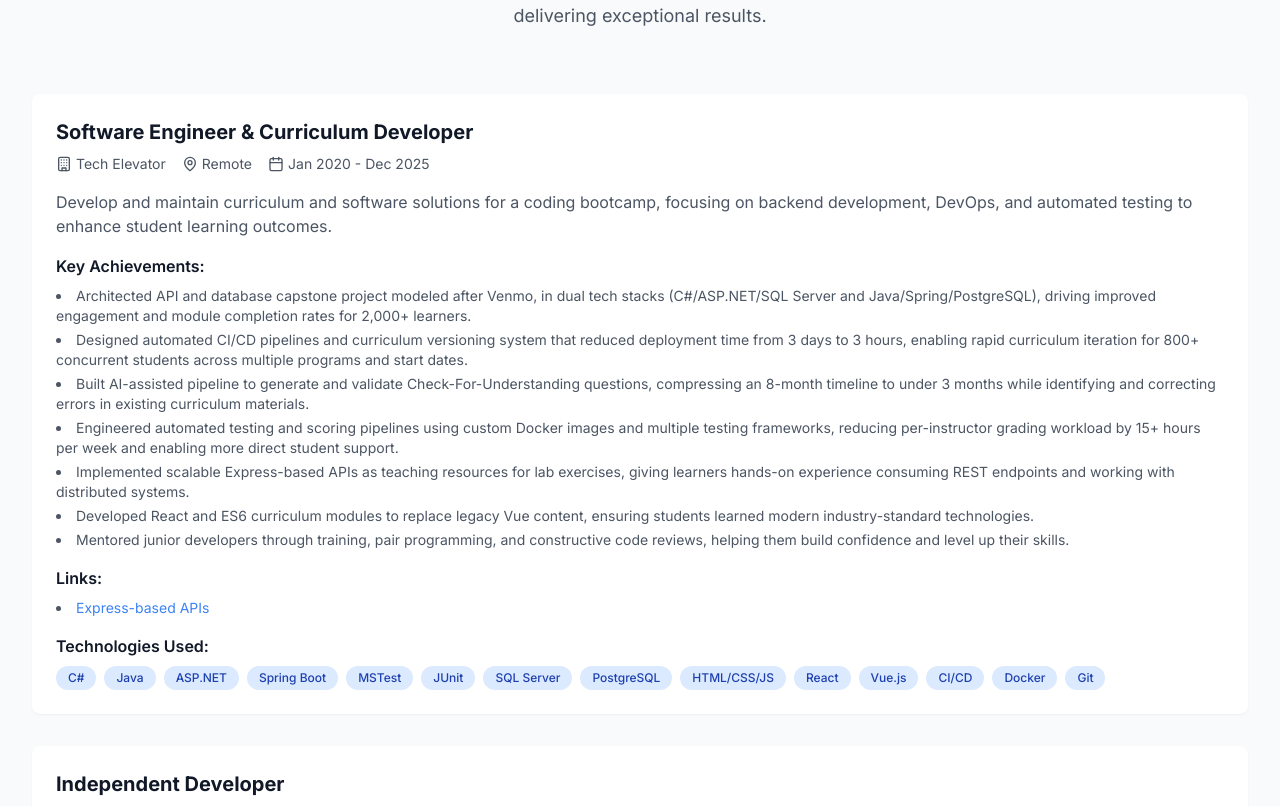
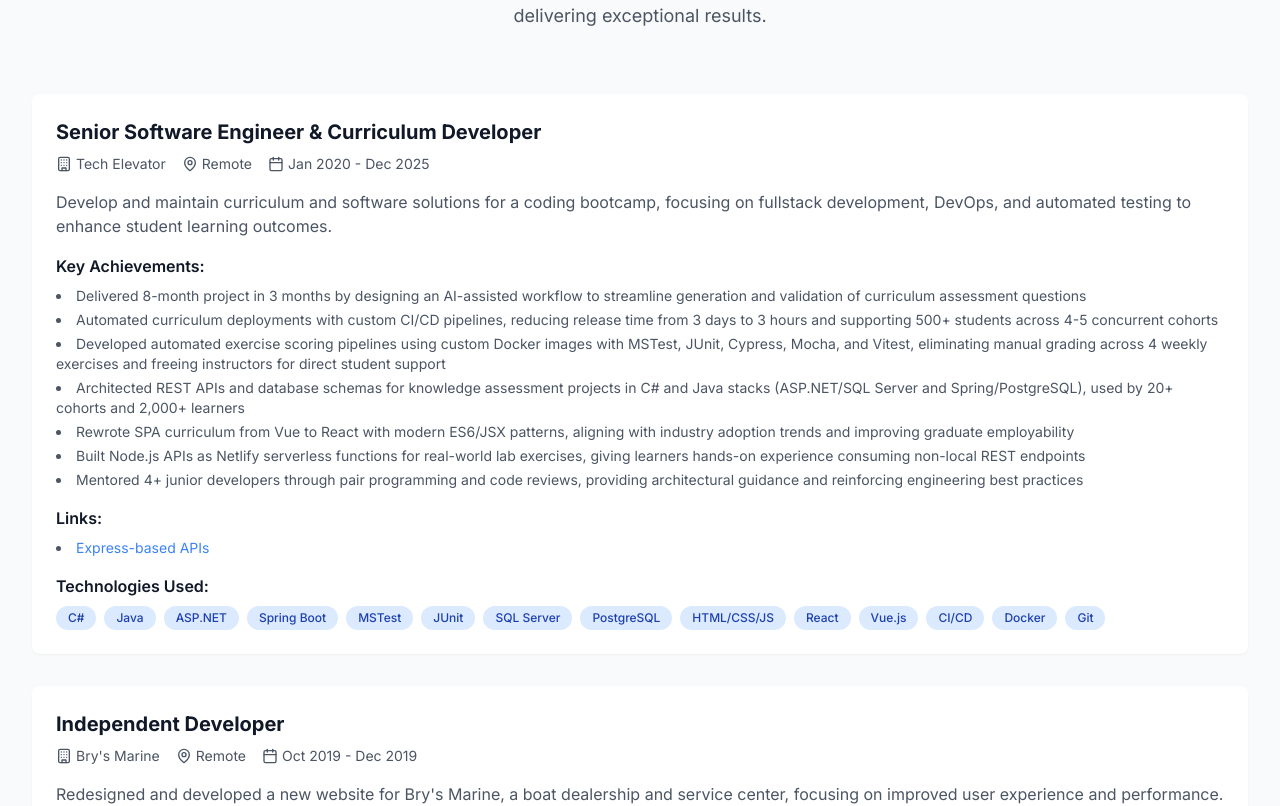
Before and after one commit to dbry23/brytech.dev, a Next.js app: page / in a window 1280 px wide. Shown: the part 3822-4628 px from the top of the page. Built offline with nearby package versions, Linux system fonts and the light colour scheme.

Commit message:
update projects, skills, and experience

```diff
--- a/components/Experience.tsx
+++ b/components/Experience.tsx
@@ -9,19 +9,19 @@ const Experience = () => {
   const yearsOfExperience = useContext(YearsExperienceContext)
   const experiences = [
     {
-      title: 'Software Engineer & Curriculum Developer',
+      title: 'Senior Software Engineer & Curriculum Developer',
       company: 'Tech Elevator',
       location: 'Remote',
       period: 'Jan 2020 - Dec 2025',
-      description: 'Develop and maintain curriculum and software solutions for a coding bootcamp, focusing on backend development, DevOps, and automated testing to enhance student learning outcomes.',
+      description: 'Develop and maintain curriculum and software solutions for a coding bootcamp, focusing on fullstack development, DevOps, and automated testing to enhance student learning outcomes.',
       achievements: [
-        'Architected API and database capstone project modeled after Venmo, in dual tech stacks (C#/ASP.NET/SQL Server and Java/Spring/PostgreSQL), driving improved engagement and module completion rates for 2,000+ learners.',
-        'Designed automated CI/CD pipelines and curriculum versioning system that reduced deployment time from 3 days to 3 hours, enabling rapid curriculum iteration for 800+ concurrent students across multiple programs and start dates.',
-        'Built AI-assisted pipeline to generate and validate Check-For-Understanding questions, compressing an 8-month timeline to under 3 months while identifying and correcting errors in existing curriculum materials.',
-        'Engineered automated testing and scoring pipelines using custom Docker images and multiple testing frameworks, reducing per-instructor grading workload by 15+ hours per week and enabling more direct student support.',
-        'Implemented scalable Express-based APIs as teaching resources for lab exercises, giving learners hands-on experience consuming REST endpoints and working with distributed systems.',
-        'Developed React and ES6 curriculum modules to replace legacy Vue content, ensuring students learned modern industry-standard technologies.',
-        'Mentored junior developers through training, pair programming, and constructive code reviews, helping them build confidence and level up their skills.'
+        'Delivered 8-month project in 3 months by designing an AI-assisted workflow to streamline generation and validation of curriculum assessment questions',
+        'Automated curriculum deployments with custom CI/CD pipelines, reducing release time from 3 days to 3 hours and supporting 500+ students across 4-5 concurrent cohorts',
+        'Developed automated exercise scoring pipelines using custom Docker images with MSTest, JUnit, Cypress, Mocha, and Vitest, eliminating manual grading across 4 weekly exercises and freeing instructors for direct student support',
+        'Architected REST APIs and database schemas for knowledge assessment projects in C# and Java stacks (ASP.NET/SQL Server and Spring/PostgreSQL), used by 20+ cohorts and 2,000+ learners',
+        'Rewrote SPA curriculum from Vue to React with modern ES6/JSX patterns, aligning with industry adoption trends and improving graduate employability',
+        'Built Node.js APIs as Netlify serverless functions for real-world lab exercises, giving learners hands-on experience consuming non-local REST endpoints',
+        'Mentored 4+ junior developers through pair programming and code reviews, providing architectural guidance and reinforcing engineering best practices'
       ],
       technologies: ['C#', 'Java', 'ASP.NET', 'Spring Boot', 'MSTest', 'JUnit', 'SQL Server', 'PostgreSQL', 'HTML/CSS/JS', 'React', 'Vue.js', 'CI/CD', 'Docker', 'Git'],
       links: [
@@ -49,16 +49,18 @@ const Experience = () => {
       ]
     },
     {
-      title: 'Lead Software Engineer / Software Engineer',
+      title: 'Lead Software Engineer',
       company: 'Traffic Safety Store',
-      location: 'Hybrid / Philadelphia, PA',
+      location: 'Philadelphia, PA / Remote',
       period: 'Jul 2016 - Sep 2019',
       description: 'Led development of e-commerce platform for traffic safety products, focusing on enhancing user experience, expanding product offerings, and improving operational efficiency.',
       achievements: [
-        'Implemented new interface for road construction signs using ASP.NET and React, expanding the product catalog to 200+ new signs and generating $150k+ in additional annual revenue.',
-        'Built interactive custom sign builder with JavaScript and Cloudinary, driving $60k+ in new revenue within six months and significantly improving conversion rates in A/B tests.',
-        'Developed live search and filtering for safety vest products using JavaScript and Elasticsearch, increasing average order value by $500+ on safety vest purchases.',
-        'Led 3-person team to launch admin site with ASP.NET and React, unifying phone and online orders across 4 storefronts and enabling bulk product management for inventory, pricing, and promotions.'
+        'Led 3-person team to unify product and order management across 5 data sources and 4 storefronts into a single admin platform, making common management tasks 5-10x faster',
+        'Replaced insecure homegrown authentication with role-based access control using Microsoft Identity and implemented audit trails on data changes, hardening security and data integrity across all storefronts',
+        'Increased annual revenue $150k+ by replacing a static 30-item product grid with a live-filtering React interface, enabling customers to search 200+ road construction sign legends',
+        'Developed Elasticsearch-powered live filtering of safety vest inventory by size, color, and ANSI safety rating, increasing conversion rates from 17% to 23% as validated through A/B testing',
+        'Drove $60k+ in new sales within six months by building a custom sign configurator with live preview and near real-time rendering using JavaScript and Cloudinary API',
+        'Integrated Avalara sales tax API to replace incomplete state-only tax calculations with accurate local and county rates, eliminating recurring manual corrections and automating the exemption approval process'
       ],
       technologies: ['ASP.NET', 'SQL', 'React', 'jQuery', 'HTML/CSS/JS', 'LESS', 'SQL Server', 'Elasticsearch', 'FluentMigrator', 'Git'],
       links: [
@@ -77,15 +79,17 @@ const Experience = () => {
       ]
     },
     {
-      title: 'IT Applications Developer',
+      title: 'Software Engineer',
       company: 'Dechert LLP',
       location: 'Philadelphia, PA',
       period: 'Jan 2011 - Jul 2016',
       description: 'Developed and maintained internal applications for a global law firm, focusing on automating processes, integrating third-party services, and enhancing document management systems to improve operational efficiency.',
       achievements: [
-        'Architected and developed ASP.NET system to automate conflict-of-interest document restrictions in iManage document management platform, saving legal and IT teams 20+ hours per week.',
-        'Built searchable skills database using ASP.NET and JavaScript, enabling legal teams to find internal translators and subject matter experts and saving $25k+ annually in external consultant fees.',
-        'Integrated Okta and Box REST APIs to automate application provisioning and external document sharing, reducing manual work for Help Desk and IT Operations teams.'
+        "Architected ASP.NET/SQL Server system to automate conflict-of-interest document restrictions in iManage across the firm's distributed global infrastructure, saving legal and IT teams 20+ hours per week",
+        'Saved firm $25k+ annually by building a searchable internal skills database that reduced reliance on costly consultants',
+        'Integrated Okta REST API with internal systems to automate app provisioning, eliminating manual IT steps for employee onboarding and access requests',
+        "Integrated Box REST API with iManage to enable secure external document sharing, extending collaboration capabilities beyond the firm's internal platform",
+        'Reverse engineered legacy ASP.NET applications and MSSQL stored procedures from defunct vendors to resolve critical issues including DST handling failures and Windows/IE compatibility problems, ensuring business continuity'
       ],
       technologies: ['ASP.NET', 'SQL', 'HTML/CSS/JS', 'jQuery', 'SQL Server', 'SSRS', 'SSIS', 'iManage', 'Git']
     },
@@ -95,27 +99,30 @@ const Experience = () => {
       location: 'Fort Washington, PA',
       period: 'Feb 2010 - Jan 2011',
       achievements: [
-        'Enhanced ASP.NET and SQL applications for Contract Analysis department by expanding data capture and optimizing keyboard navigation, helping analysts process contracts more quickly and reducing daily backlog by 20%.'
+        'Enhanced ASP.NET and SQL applications for Contract Analysis department by expanding data capture and optimizing keyboard navigation, enabling analysts to process contracts faster and reducing daily backlog by 20%',
+        'Designed policy review application with approval workflow and audit trail, reducing errors and re-reviews for the 5-6 person review team',
+        'Developed internal project management tool for the engineering department, automating deployment plan generation and replacing an error-prone manual process'
       ],
       technologies: ['ASP.NET', 'WinForms', 'SQL', 'HTML/CSS/JS', 'SQL Server']
     },
     {
-      title: 'Applications Developer',
-      company: 'Capmark Financial Group, Inc.',
+      title: 'Junior Software Engineer',
+      company: 'Capmark Financial Group',
       location: 'Horsham, PA',
       period: 'Jan 2007 - Feb 2010',
       achievements: [
-        'Migrated mission-critical data transfer process from legacy Perl script to a .NET Windows Service, improving reliability and reducing manual reruns by 80%.'
+        'Rebuilt mission-critical data transfer process from legacy Perl script to a .NET Windows Service, improving reliability and reducing manual reruns by 80%',
+        'Upgraded major finance applications to ASP.NET 2.0 and SQL Server 2008, implementing new business features, stored procedures, and tighter integration with iManage document management systems'
       ],
       technologies: ['ASP.NET', 'HTML/CSS/JS', 'SQL', 'SQL Server', 'iManage']
     },
     {
-      title: '.NET Developer',
+      title: 'Student Software Engineer',
       company: 'School of Tourism & Hospitality Management, Temple University',
       location: 'Philadelphia, PA',
       period: 'Jun 2006 - Jan 2007',
       achievements: [
-        'Created ASP.NET web applications demonstrating and sharing knowledge for hospitality management professionals, leading to better information sharing among remote users.'
+        'Migrated Classic ASP web applications to ASP.NET 1.1 for the hospitality management department, serving faculty and industry professionals'
       ],
       technologies: ['ASP.NET', 'Classic ASP', 'HTML', 'SQL', 'SQL Server']
     }
--- a/components/Projects.tsx
+++ b/components/Projects.tsx
@@ -7,45 +7,61 @@ const Projects = () => {
   const projects = [
     {
       title: 'Pick For Me TV',
-      description: 'Created random TV episode picker using TypeScript, Next.js, and TMDB API integration to recreate the experience of stumbling onto your favorite shows while channel surfing.',
+      description: 'Random TV episode picker using TMDB API to recreate the channel surfing experience',
       image: '/projects/pick-for-me-tv.gif',
-      technologies: ['TypeScript', 'Next.js', 'React', 'REST API', 'Tailwind CSS', 'TMDB', 'Vercel'],
+      technologies: ['TypeScript', 'Next.js', 'React', 'REST API', 'Tailwind CSS', 'shadcn/ui', 'TMDB', 'Vercel'],
       liveUrl: 'https://pickforme.tv',
       repoUrl: 'https://github.com/dbry23/pickforme.tv',
       featured: true
     },
     {
       title: 'BryTech',
-      description: 'Built modern portfolio site using Cursor AI, Next.js/Tailwind CSS, and Vercel deployments, learning AI-assisted development workflows and TypeScript through iterative prompting and code review.',
+      description: 'Personal portfolio site created using Cursor AI',
       image: '/projects/brytech.gif',
-      technologies: ['Cursor AI', 'AI-assisted', 'Next.js', 'TypeScript', 'Tailwind CSS', 'Framer Motion', 'Vercel'],
+      technologies: ['Next.js', 'TypeScript', 'Tailwind CSS', 'Framer Motion', 'Vercel', 'Cursor AI'],
       liveUrl: 'https://www.brytech.dev',
       repoUrl: 'https://github.com/dbry23/brytech.dev',
       featured: true
     },
     {
-      title: "Bry's Marine website",
-      description: 'Rebuilt website with lightweight CMS, achieving 90+ Lighthouse scores in performance, best practices, and SEO.',
-      image: '/projects/brys-marine.png',
-      technologies: ['Grav CMS', 'PHP/Twig', 'jQuery', 'HTML/CSS/JS', 'DreamHost', 'Cloudinary'],
-      liveUrl: 'https://www.brysmarine.com',
-      repoUrl: null,
+      title: 'Batch Diffusion',
+      description: 'CLI tool for unattended batch image generation via a locally-running AUTOMATIC1111 Stable Diffusion API',
+      image: '/projects/batch-diffusion.png',
+      technologies: ['Python', 'Claude', 'REST API'],
+      repoUrl: 'https://github.com/dbry23/batch-diffusion',
       featured: true
     },
     {
-      title: 'Traffic Safety Store - Construction Signs Gallery',
-      description: 'Implemented new interface for road construction signs using ASP.NET and React, expanding the product catalog to 200+ new signs and generating $150k+ in additional annual revenue.',
+      title: 'Cull Diffusion',
+      description: 'Local web app for culling AI-generated images',
+      image: '/projects/cull-diffusion.png',
+      technologies: ['Next.js', 'TypeScript', 'Tailwind CSS'],
+      repoUrl: 'https://github.com/dbry23/cull-diffusion',
+      featured: true
+    },
+    // {
+    //   title: "Bry's Marine website",
+    //   description: 'Company website on lightweight CMS',
+    //   image: '/projects/brys-marine.png',
+    //   technologies: ['Grav CMS', 'PHP/Twig', 'jQuery', 'DreamHost', 'Cloudinary'],
+    //   liveUrl: 'https://www.brysmarine.com',
+    //   repoUrl: null,
+    //   featured: false
+    // },
+    {
+      title: 'Construction Signs Gallery',
+      description: 'Live-filtering React interface to search 200+ road construction sign legends',
       image: '/projects/traffic-safety-store-sign-gallery.gif',
-      technologies: ['ASP.NET', 'React', 'HTML/CSS/JS', 'Entity Framework'],
+      technologies: ['ASP.NET', 'React', 'Entity Framework'],
       liveUrl: 'https://www.trafficsafetystore.com/traffic-signs/roll-up-48',
       repoUrl: null,
       featured: false
     },
     {
-      title: 'Traffic Safety Store - Custom Sign Builder',
-      description: 'Built interactive custom sign builder with JavaScript and Cloudinary, driving $60k+ in new revenue within six months and significantly improving conversion rates in A/B tests.',
+      title: 'Custom Sign Configurator',
+      description: 'Custom sign configurator with live preview and near real-time rendering',
       image: '/projects/traffic-safety-store-sign-customization.gif',
-      technologies: ['ASP.NET', 'jQuery', 'HTML/CSS/JS', 'Cloudinary'],
+      technologies: ['ASP.NET', 'jQuery', 'Cloudinary'],
       liveUrl: 'https://www.trafficsafetystore.com/product/customization?productoptionid=4625',
       repoUrl: null,
       featured: false
--- a/components/Skills.tsx
+++ b/components/Skills.tsx
@@ -16,7 +16,7 @@ const Skills = () => {
         { name: 'HTML5', level: 90 },
         { name: 'CSS3', level: 85 },
         { name: 'Java', level: 85 },
-        { name: 'TypeScript', level: 80 },
+        { name: 'TypeScript', level: 85 },
       ]
     },
     {
@@ -25,7 +25,7 @@ const Skills = () => {
         { name: 'ASP.NET', level: 95 },
         { name: 'React', level: 90 },
         { name: 'Spring Boot', level: 85 },
-        { name: 'Express', level: 85 },
+        { name: 'Next.js', level: 85 },
         { name: 'Vue.js', level: 85 },
         { name: 'Razor', level: 80 },
         { name: 'Entity Framework', level: 85 },
```
Also changed, not shown: public/projects/batch-diffusion.png (added), public/projects/cull-diffusion.png (added).
